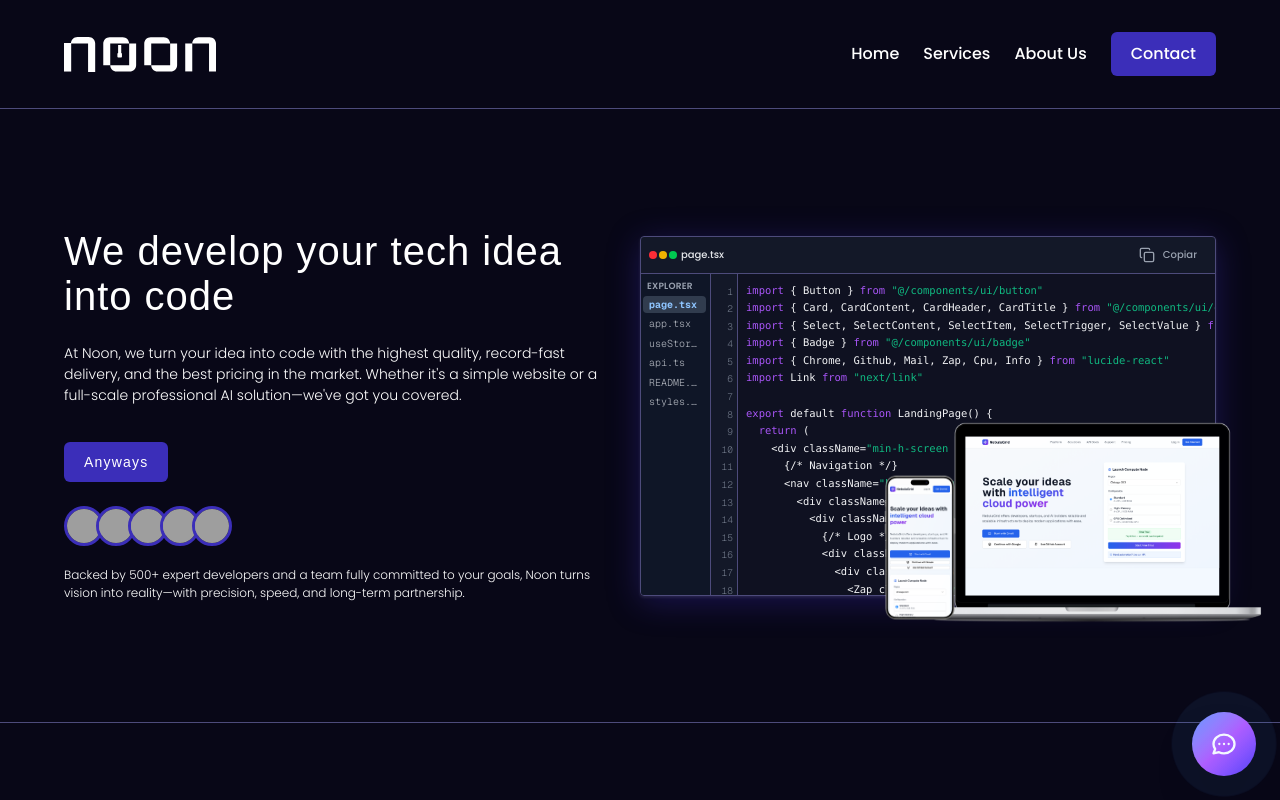
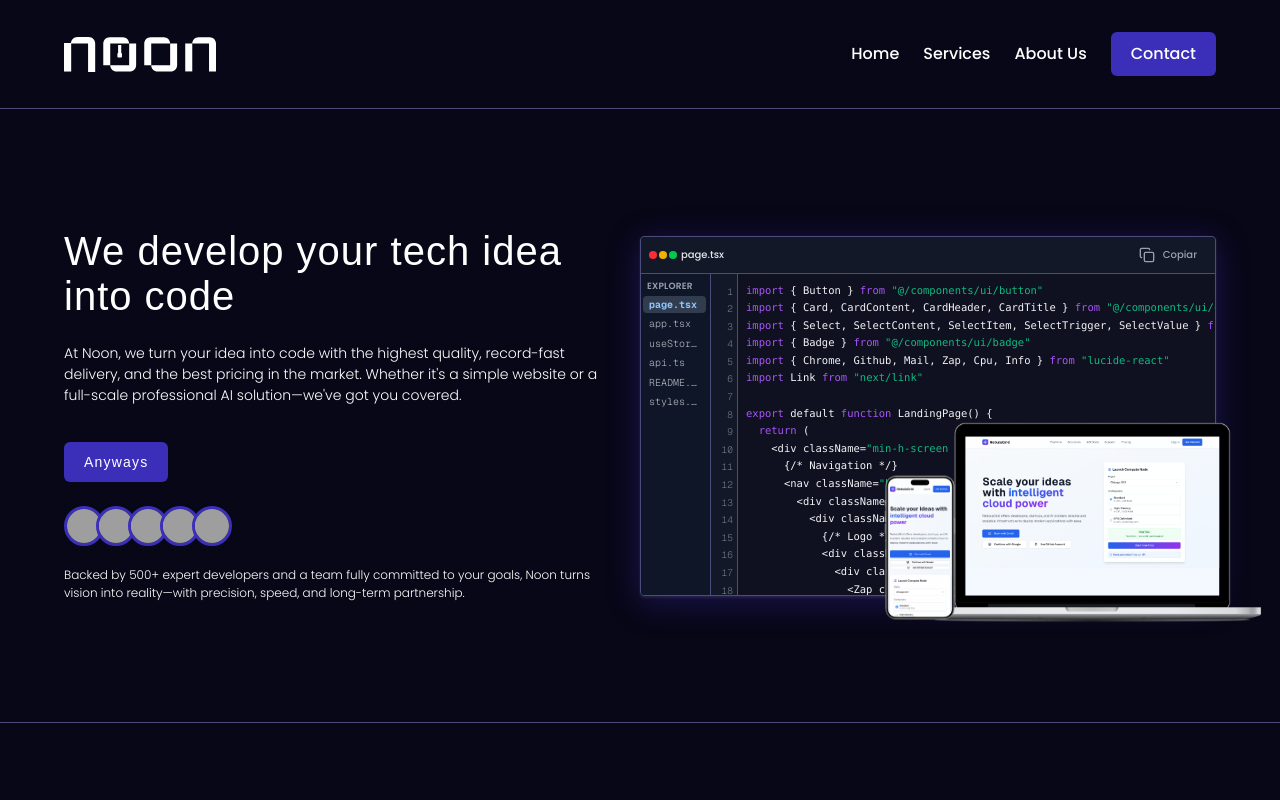
Before and after one commit to nooncode-tech/noon-web, a Next.js app: page / in a window 1280 px wide. Shown: the top 800 px of the page. Built offline with nearby package versions, Linux system fonts and the light colour scheme; grey boxes are pictures that could not be loaded; a web font is replaced by a local one.

Commit message:
feat/Changes

```diff
--- a/src/app/layout.tsx
+++ b/src/app/layout.tsx
@@ -41,7 +41,7 @@ export default function RootLayout({
       >
         <Navbar />
         {children}
-        <ChatWidget />
+        {/* <ChatWidget /> */}
         <Footer />
       </body>
     </html>
```
